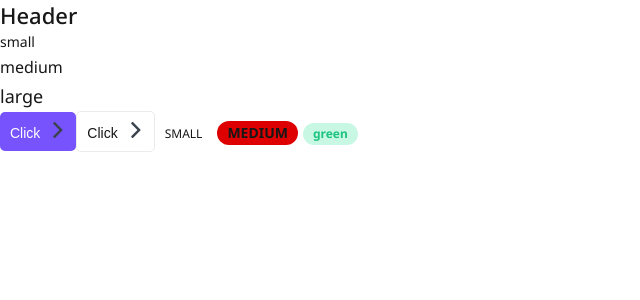
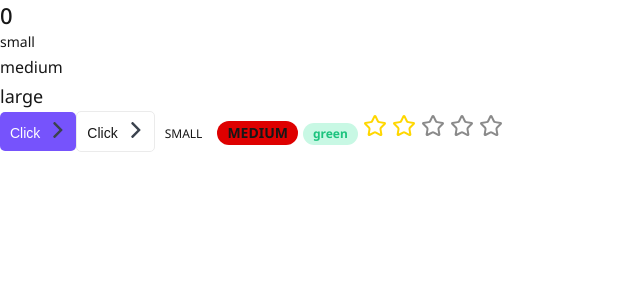
Before and after one commit to Bilostenko/top-app, a Next.js app: page / in a window 1280 px wide. Shown: the top 300 px of the page, without its empty margins (0-640 px from the left). Built offline with nearby package versions, Linux system fonts and the light colour scheme.

Commit message:
add Rating component

```diff
--- a/app/page.tsx
+++ b/app/page.tsx
@@ -1,13 +1,23 @@
-// import Image from "next/image";
-import { Htag, Ptag, Button, Tag } from "@/components";
+"use client";
+
+import React, { useState, useEffect } from "react";
+import { Htag, Ptag, Button, Tag, Rating } from "@/components";
 export default function Home() {
+  const [count, setCount] = useState<number>(0);
+
+  useEffect(() => {}, [count]);
+
   return (
     <div>
-      <Htag tag="h2">Header</Htag>
+      <Htag tag="h2">{count}</Htag>
       <Ptag size="small">small</Ptag>
       <Ptag size="medium">medium</Ptag>
       <Ptag size="large">large</Ptag>
-      <Button appearance="primary" arrow="right">
+      <Button
+        appearance="primary"
+        arrow="right"
+        onClick={() => setCount(count + 1)}
+      >
         Click
       </Button>
       <Button appearance="secondary" arrow="right">
@@ -23,6 +33,7 @@ export default function Home() {
       <Tag size="small" color="green">
         green
       </Tag>
+      <Rating rating={2} />
     </div>
   );
 }
--- /dev/null
+++ b/components/Rating/Rating.module.css
@@ -0,0 +1,16 @@
+.star {
+  display: inline-block;
+  margin-right: 5px;
+  opacity: 0.5;
+  transition: opacity 0.3s ease;
+}
+
+.filled {
+  opacity: 1;
+  color: #ffd700; /* Using gold color for filled stars */
+}
+
+.starContainer {
+  display: inline-flex;
+  align-items: center;
+}
--- /dev/null
+++ b/components/Rating/Rating.tsx
@@ -0,0 +1,41 @@
+import style from "./Rating.module.css";
+import { RatingProps } from "./Rating.props";
+import cn from "classnames";
+import { useState, useEffect, ReactElement } from "react";
+
+import dynamic from "next/dynamic";
+const Star = dynamic(() => import("lucide-react").then((mod) => mod.Star), {
+  ssr: false, // Вимикає рендеринг на сервері
+});
+// setRating
+// isEditable
+export const Rating = ({ rating, ...props }: RatingProps) => {
+  const [ratingArray, setRatingArray] = useState<ReactElement[]>(
+    new Array(5).fill(<></>)
+  );
+
+  const constructRating = (currentRating: number) => {
+    const updatedArray = new Array(5).fill(null).map((_, i) => (
+      <Star
+        key={i}
+        className={cn(style.star, {
+          [style.filled]: i < currentRating,
+        })}
+        size={24}
+      />
+    ));
+    setRatingArray(updatedArray);
+  };
+
+  useEffect(() => {
+    constructRating(rating);
+  }, [rating]);
+
+  return (
+    <div className={style.starContainer} {...props}>
+      {ratingArray.map((star, i) => (
+        <span key={i}>{star}</span>
+      ))}
+    </div>
+  );
+};
--- a/components/index.ts
+++ b/components/index.ts
@@ -2,3 +2,4 @@ export * from "./Htag/Htag";
 export * from "./Button/Button";
 export * from "./Ptag/Ptag";
 export * from "./Tag/Tag";
+export * from "./Rating/Rating";
--- a/package.json
+++ b/package.json
@@ -14,6 +14,7 @@
     "@typescript-eslint/eslint-plugin": "^8.22.0",
     "@typescript-eslint/parser": "^8.22.0",
     "classnames": "^2.3.1",
+    "lucide-react": "^0.475.0",
     "next": "15.1.6",
     "react": "^19.0.0",
     "react-dom": "^19.0.0"
```
Also changed, not shown: components/Rating/Rating.props.ts (added, +7 -0 lines), components/Rating/star.svg (added), 1 other file (tests, documents, lock files or other folders).
